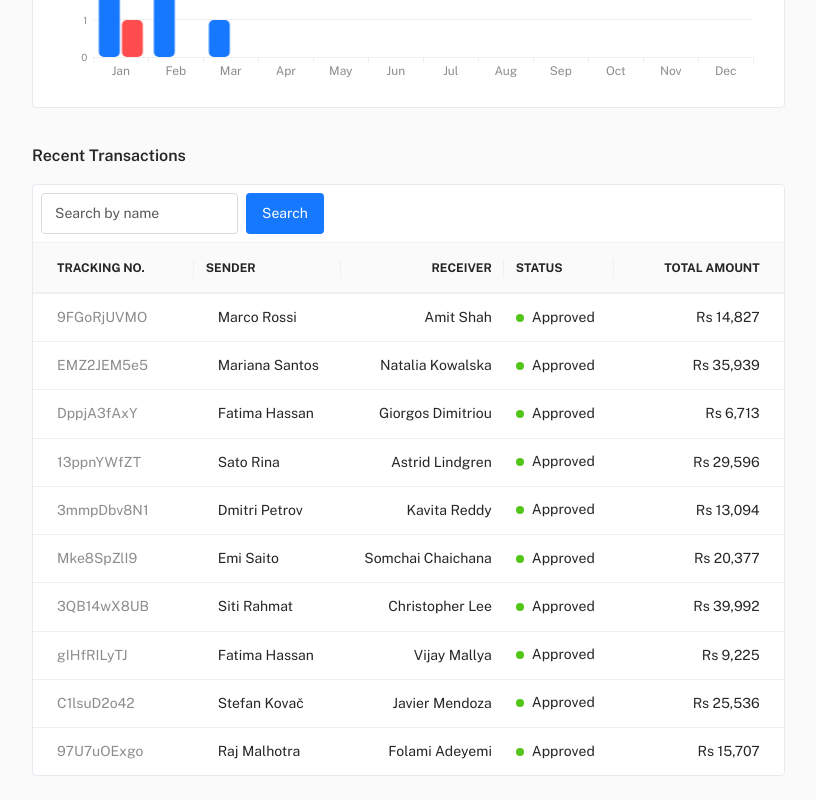
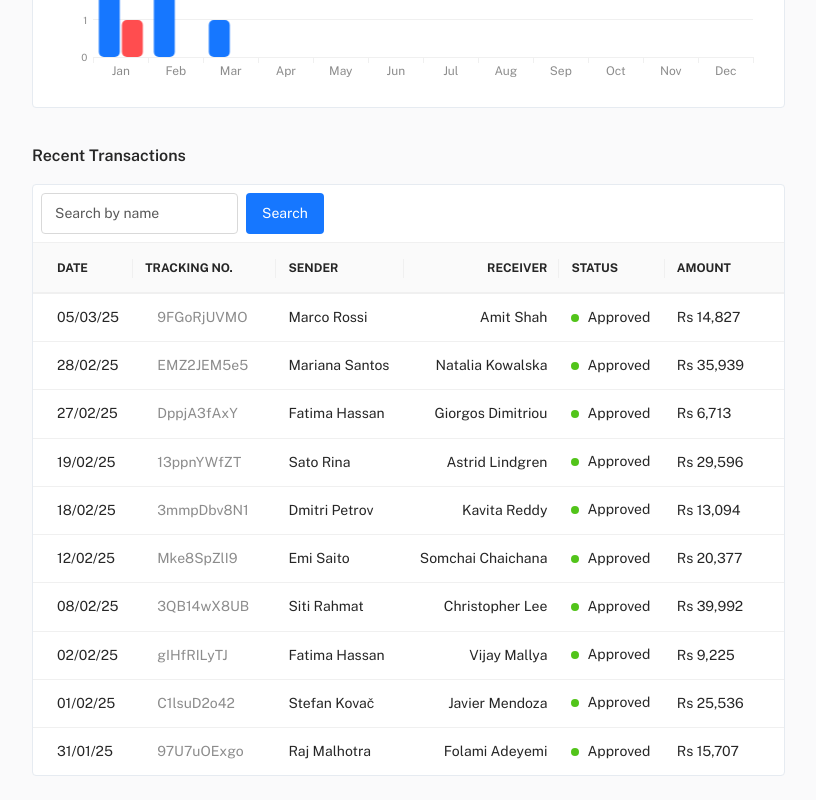
Before and after one commit to fuyalasmit/money_map, a React (Vite) app: page /dashboard/default in a window 1280 px wide. Shown: the part 1322-2122 px from the top of the page, without its empty margins (68-884 px from the left). Built offline with nearby package versions, Linux system fonts and the light colour scheme; no server answers.

Commit message:
Added date column in recent transactions

```diff
--- a/src/sections/dashboard/default/RecentTransactions.jsx
+++ b/src/sections/dashboard/default/RecentTransactions.jsx
@@ -30,8 +30,22 @@ const getLabelStatus = (label) => {
 };
 
 // Create data entry from transaction, including timestamp
-function createData(transactionId, senderName, receiverName, label, amount, timestamp) {
+function createData(
+  transactionId,
+  senderName,
+  receiverName,
+  label,
+  amount,
+  timestamp
+) {
+  // Format date as "Mar 9, 2025"
+  const date = new Date(timestamp);
+  const day = date.getDate().toString().padStart(2, "0");
+  const month = (date.getMonth() + 1).toString().padStart(2, "0"); // +1 because months are 0-indexed
+  const year = date.getFullYear().toString().slice(-2); // Get last 2 digits of year
+  const formattedDate = `${day}/${month}/${year}`;
   return {
+    date: formattedDate,
     tracking_no: transactionId,
     name: senderName,
     fat: receiverName,
@@ -43,6 +57,15 @@ function createData(transactionId, senderName, receiverName, label, amount, time
 
 // Comparator helpers
 function descendingComparator(a, b, orderBy) {
+  // Special case for date column - sort by timestamp instead of formatted date string
+  if (orderBy === "date") {
+    // Use the timestamp for comparison
+    const dateA = new Date(a.timestamp);
+    const dateB = new Date(b.timestamp);
+    return dateB - dateA; // For descending order
+  }
+
+  // Normal comparison for other fields
   if (b[orderBy] < a[orderBy]) return -1;
   if (b[orderBy] > a[orderBy]) return 1;
   return 0;
@@ -72,11 +95,27 @@ function linearSearch(transactionsArr, searchQuery) {
 
 // Define table headers
 const headCells = [
-  { id: "tracking_no", align: "left", disablePadding: false, label: "Tracking No." },
+  {
+    id: "date",
+    align: "left",
+    disablePadding: false,
+    label: "Date",
+  },
+  {
+    id: "tracking_no",
+    align: "left",
+    disablePadding: false,
+    label: "Tracking No.",
+  },
   { id: "name", align: "left", disablePadding: true, label: "Sender" },
   { id: "fat", align: "right", disablePadding: false, label: "Receiver" },
   { id: "carbs", align: "left", disablePadding: false, label: "Status" },
-  { id: "protein", align: "right", disablePadding: false, label: "Total Amount" },
+  {
+    id: "protein",
+    align: "left",
+    disablePadding: false,
+    label: "Amount",
+  },
 ];
 
 // OrderTableHead component with sortable headers
@@ -177,7 +216,16 @@ export default function OrderTable() {
     .slice()
     .sort((a, b) => new Date(b.timestamp) - new Date(a.timestamp))
     .slice(0, 10)
-    .map((tx) => createData(tx.id, tx.sender, tx.receiver, tx.label, tx.amount, tx.timestamp));
+    .map((tx) =>
+      createData(
+        tx.id,
+        tx.sender,
+        tx.receiver,
+        tx.label,
+        tx.amount,
+        tx.timestamp
+      )
+    );
 
   // Sort rows using the comparator
   rows = rows.sort(getComparator(order, orderBy));
@@ -207,7 +255,11 @@ export default function OrderTable() {
         }}
       >
         <Table aria-labelledby="tableTitle">
-          <OrderTableHead order={order} orderBy={orderBy} onRequestSort={handleRequestSort} />
+          <OrderTableHead
+            order={order}
+            orderBy={orderBy}
+            onRequestSort={handleRequestSort}
+          />
           <TableBody>
             {rows.map((row, index) => {
               const labelId = `enhanced-table-checkbox-${index}`;
@@ -219,6 +271,7 @@ export default function OrderTable() {
                   tabIndex={-1}
                   key={row.tracking_no}
                 >
+                  <TableCell>{row.date}</TableCell>
                   <TableCell component="th" id={labelId} scope="row">
                     <Link color="secondary">{row.tracking_no}</Link>
                   </TableCell>
@@ -227,7 +280,7 @@ export default function OrderTable() {
                   <TableCell>
                     <OrderStatus status={row.carbs} />
                   </TableCell>
-                  <TableCell align="right">
+                  <TableCell align="left">
                     <NumericFormat
                       value={row.protein}
                       displayType="text"
```
